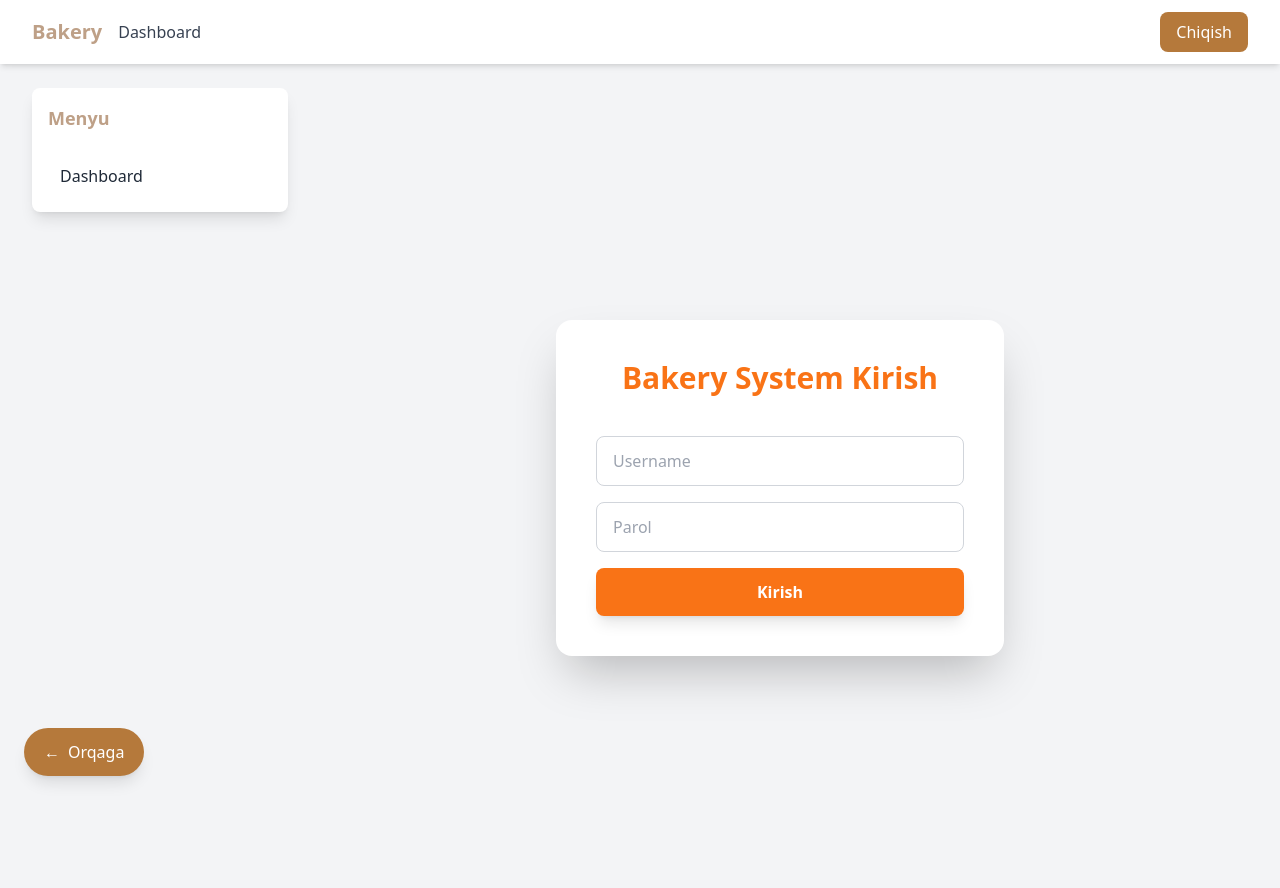
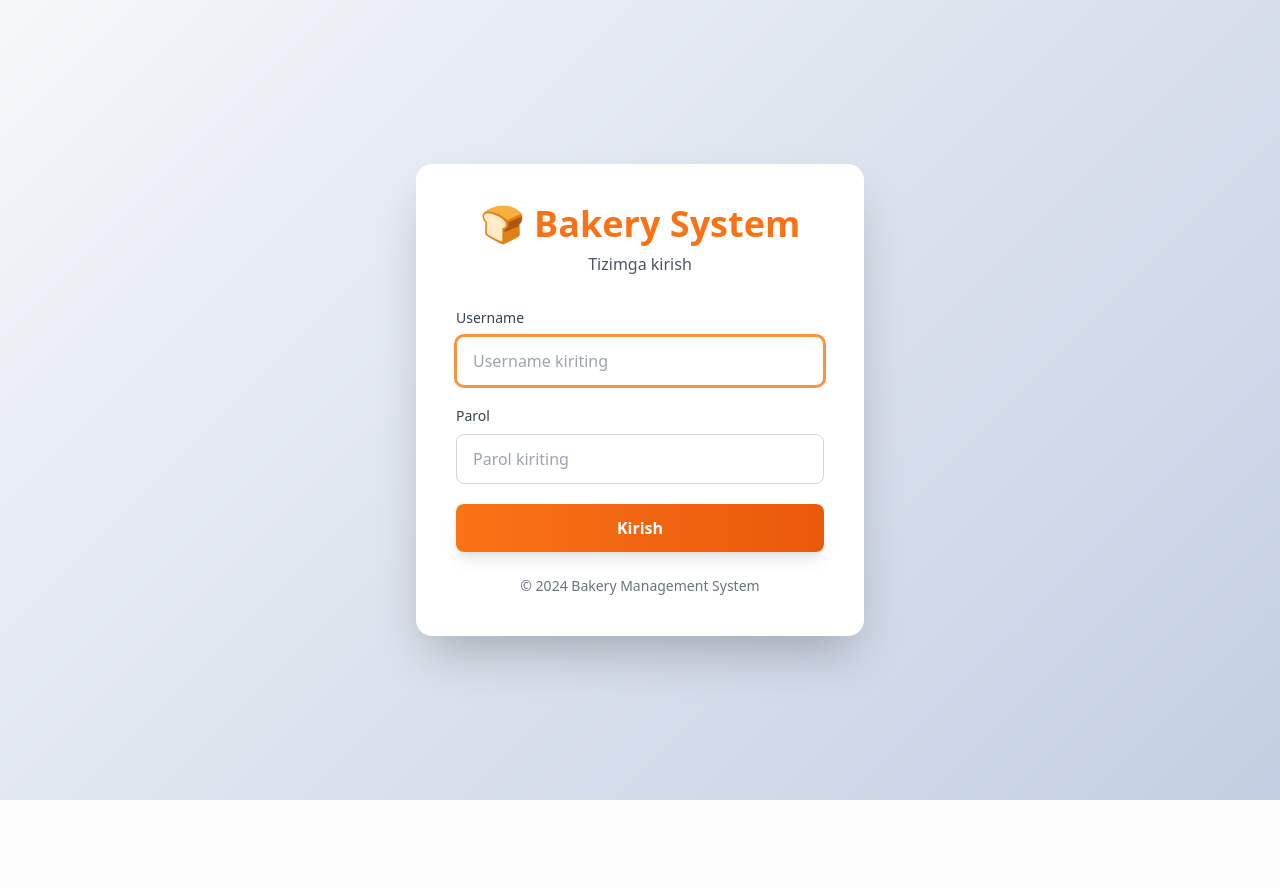
Before and after one commit to aliisroilov/bakery_project, a Django app: template users/templates/users/login.html in a window 1280 px wide. After the commit the page ends 800 px from the top, so only its background shows below. Run offline with Django 3.2, Linux system fonts and the light colour scheme; the template is opened without the code that fills it, so the values that code supplies are empty; some libraries are stand-ins or nearby versions.

Commit message:
Fix login page to show only login form without navbar/sidebar
- Removed base.html extension from login template
- Created standalone HTML page for clean login experience
- Added gradient background and improved styling
- Added proper labels and accessibility features (autofocus)
- No navbar, sidebar, or navigation elements on login page

```diff
--- a/users/templates/users/login.html
+++ b/users/templates/users/login.html
@@ -1,29 +1,73 @@
-{% extends 'base.html' %}
+<!DOCTYPE html>
+<html lang="uz">
+<head>
+    <meta charset="UTF-8">
+    <meta name="viewport" content="width=device-width, initial-scale=1.0">
+    <title>Kirish - Bakery System</title>
 
-{% block title %}Kirish - Bakery System{% endblock %}
+    <!-- Tailwind CSS -->
+    <script src="https://cdn.tailwindcss.com"></script>
 
-{% block content %}
-<div class="flex justify-center items-center min-h-screen">
-    <div class="bg-white shadow-2xl rounded-2xl p-10 max-w-md w-full">
-        <h1 class="text-3xl font-bold text-center mb-6 text-orange-500">Bakery System Kirish</h1>
+    <style>
+        body {
+            background: linear-gradient(135deg, #f5f7fa 0%, #c3cfe2 100%);
+        }
+    </style>
+</head>
+<body class="font-sans antialiased">
 
+    <div class="flex justify-center items-center min-h-screen px-4">
+        <div class="bg-white shadow-2xl rounded-2xl p-8 sm:p-10 max-w-md w-full">
+            <!-- Logo/Title -->
+            <div class="text-center mb-8">
+                <h1 class="text-3xl sm:text-4xl font-bold text-orange-500 mb-2">🍞 Bakery System</h1>
+                <p class="text-gray-600">Tizimga kirish</p>
+            </div>
+
+            <!-- Error Message -->
             {% if error %}
-            <p class="text-red-500 text-center mb-4">{{ error }}</p>
+                <div class="bg-red-100 border border-red-400 text-red-700 px-4 py-3 rounded-lg mb-6">
+                    <p class="text-center">{{ error }}</p>
+                </div>
             {% endif %}
 
-        <form method="post" class="space-y-4">
+            <!-- Login Form -->
+            <form method="post" class="space-y-5">
                 {% csrf_token %}
-            <input type="text" name="username" placeholder="Username" required
-                class="w-full px-4 py-3 rounded-lg border border-gray-300 focus:ring-2 focus:ring-orange-400 focus:outline-none">
 
-            <input type="password" name="password" placeholder="Parol" required
-                class="w-full px-4 py-3 rounded-lg border border-gray-300 focus:ring-2 focus:ring-orange-400 focus:outline-none">
+                <div>
+                    <label for="username" class="block text-sm font-medium text-gray-700 mb-2">Username</label>
+                    <input type="text"
+                           id="username"
+                           name="username"
+                           placeholder="Username kiriting"
+                           required
+                           autofocus
+                           class="w-full px-4 py-3 rounded-lg border border-gray-300 focus:ring-2 focus:ring-orange-400 focus:border-orange-400 focus:outline-none transition">
+                </div>
+
+                <div>
+                    <label for="password" class="block text-sm font-medium text-gray-700 mb-2">Parol</label>
+                    <input type="password"
+                           id="password"
+                           name="password"
+                           placeholder="Parol kiriting"
+                           required
+                           class="w-full px-4 py-3 rounded-lg border border-gray-300 focus:ring-2 focus:ring-orange-400 focus:border-orange-400 focus:outline-none transition">
+                </div>
 
                 <button type="submit"
-                class="w-full bg-orange-500 hover:bg-orange-600 text-white font-bold py-3 rounded-lg shadow-lg transition duration-300">
+                        class="w-full bg-gradient-to-r from-orange-500 to-orange-600 hover:from-orange-600 hover:to-orange-700 text-white font-bold py-3 rounded-lg shadow-lg transition duration-300 transform hover:scale-[1.02]">
                     Kirish
                 </button>
             </form>
+
+            <!-- Footer -->
+            <div class="mt-6 text-center text-sm text-gray-500">
+                <p>&copy; 2024 Bakery Management System</p>
             </div>
         </div>
-{% endblock %}
+    </div>
+
+</body>
+</html>
```
Lines whose indentation alone changed are shown as unchanged.
